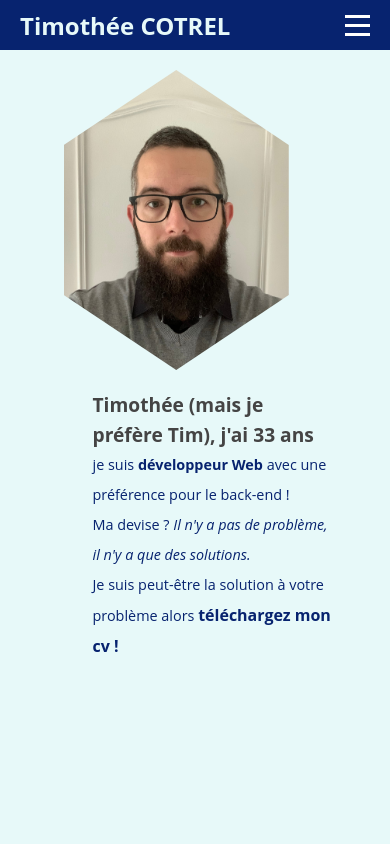
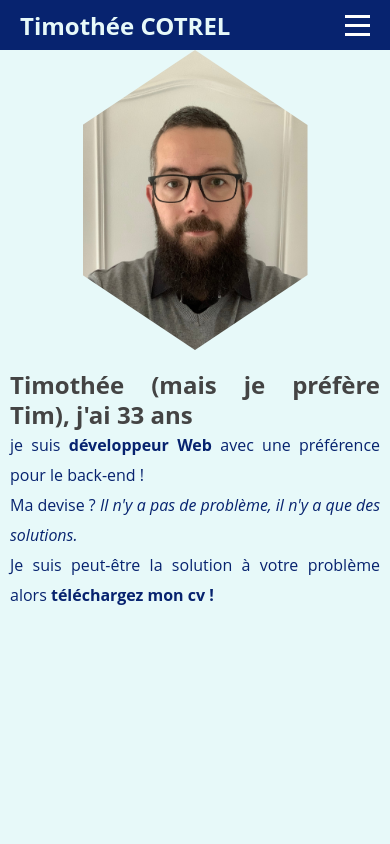
Before and after one commit to timotheecotrel/cv, a React (Create React App) app: page / in a window 390 px wide. Shown: the top 844 px of the page. Built offline with nearby package versions, Linux system fonts and the light colour scheme.

Commit message:
media accueil

```diff
--- a/src/styles/accueil.scss
+++ b/src/styles/accueil.scss
@@ -18,13 +18,12 @@
       flex-wrap: wrap; /* Permet aux éléments de se mettre à la ligne si nécessaire */
       width: 75%; /* Largeur de la div */
       height: calc(100% - 60px); /* Prend toute la hauteur restante */
-      justify-content: center; /* Centre le contenu horizontalement */
       color: var(--primary);
       .quisuisje {
         display: flex;
         flex-direction: column;
         justify-items: center; /* Centre le contenu verticalement */
-        text-align: left;
+        text-align: justify;
         line-height: 30px;
         flex: 1;
         p a {
@@ -57,9 +56,19 @@
 }
 
 @media (max-width: 768px) {
+  #accueil .container{
+    overflow-x: hidden;
+    padding: 0;
     .content {
+      width: 100%;
+      height: 100%;
       flex-direction: column; /* Passe en colonne pour les petits écrans */
       align-items: center;
+      .hexagon img{
+        text-align: center;
+        position: relative;
+        top: auto;
+        left: auto;
       }
 
       .hexagon,
@@ -68,33 +77,16 @@
         text-align: center;
       }
 
-  .hexagon {
-    height: 250px; /* Ajuster la taille de l'hexagone pour les petits écrans */
-  }
-
       .quisuisje {
         padding: 20px 10px;
-  }
-
-  .quisuisje h2 {
+        text-align: justify;
+        h2 {
           font-size: 1.5em;
         }
-
-  .quisuisje p {
+        p {
           font-size: 1em;
         }
       }
-
-@media (max-width: 480px) {
-  .hexagon {
-    height: 200px; /* Encore plus petit pour les très petits écrans */
-  }
-
-  .quisuisje h2 {
-    font-size: 1.2em;
-  }
-
-  .quisuisje p {
-    font-size: 0.9em;
     }
   }
+}
```
Lines whose indentation alone changed are shown as unchanged.
